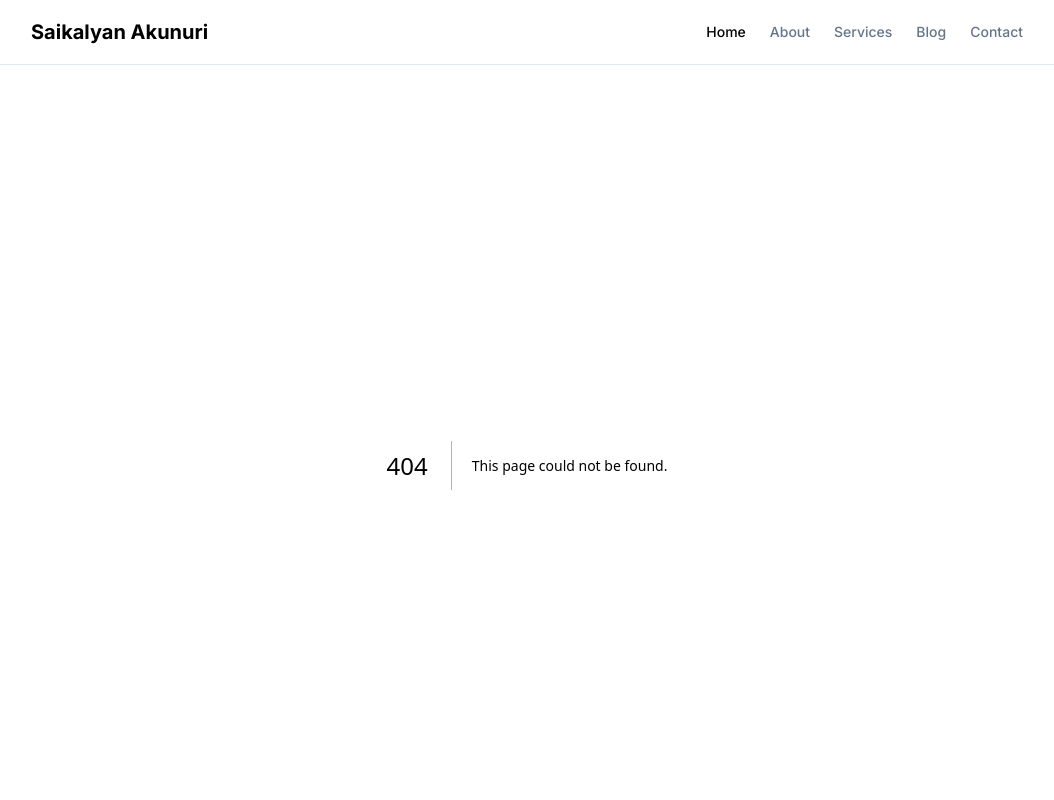
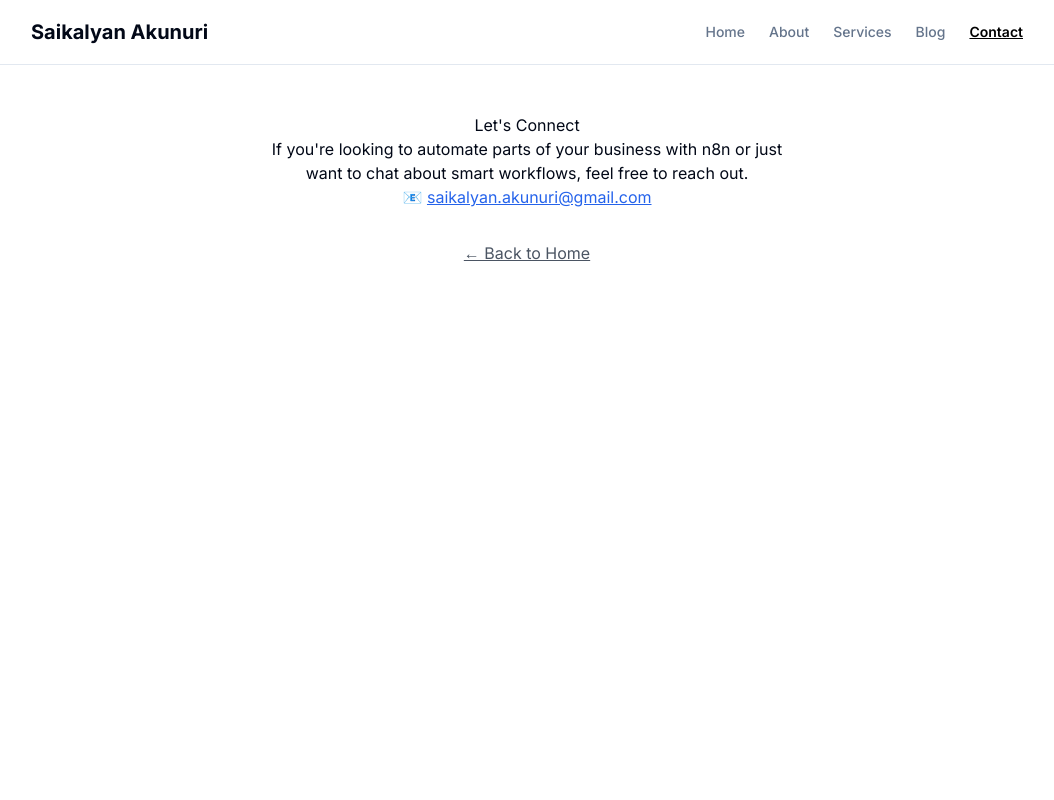
Before and after one commit to saikalyan15/Sai-Web, a Next.js app: page /contact in a window 1280 px wide. Before the commit this address had no page. Shown: the top 800 px of the page, without its empty margins (113-1167 px from the left). Built offline with nearby package versions, Linux system fonts and the light colour scheme.

Commit message:
fixed navbar issues

```diff
--- /dev/null
+++ b/app/contact/page.tsx
@@ -0,0 +1,27 @@
+import Link from "next/link";
+
+export default function ContactPage() {
+  return (
+    <div className="prose max-w-xl mx-auto mt-12 text-center px-4">
+      <h1>Let's Connect</h1>
+      <p>
+        If you're looking to automate parts of your business with n8n or just
+        want to chat about smart workflows, feel free to reach out.
+      </p>
+      <p>
+        📧{" "}
+        <a
+          href="mailto:saikalyan.akunuri@gmail.com"
+          className="text-blue-600 underline"
+        >
+          saikalyan.akunuri@gmail.com
+        </a>
+      </p>
+      <div className="mt-8">
+        <Link href="/" className="text-gray-600 underline">
+          ← Back to Home
+        </Link>
+      </div>
+    </div>
+  );
+}
--- a/components/Navbar.tsx
+++ b/components/Navbar.tsx
@@ -1,7 +1,10 @@
+"use client";
 import Link from "next/link";
+import { usePathname } from "next/navigation";
 import { Button } from "@/components/ui/button";
 
 export function Navbar() {
+  const pathname = usePathname();
   return (
     <header className="sticky top-0 z-40 w-full border-b bg-background/95 backdrop-blur supports-[backdrop-filter]:bg-background/60">
       <div className="max-w-5xl mx-auto px-4 w-full">
@@ -12,31 +15,51 @@ export function Navbar() {
           <nav className="hidden md:flex items-center gap-6">
             <Link
               href="/"
-              className="text-sm font-medium transition-colors hover:text-primary"
+              className={`text-sm font-medium transition-colors hover:text-primary ${
+                pathname === "/"
+                  ? "font-semibold text-black underline"
+                  : "text-muted-foreground"
+              }`}
             >
               Home
             </Link>
             <Link
               href="/about"
-              className="text-sm font-medium text-muted-foreground transition-colors hover:text-primary"
+              className={`text-sm font-medium transition-colors hover:text-primary ${
+                pathname === "/about"
+                  ? "font-semibold text-black underline"
+                  : "text-muted-foreground"
+              }`}
             >
               About
             </Link>
             <Link
               href="/services"
-              className="text-sm font-medium text-muted-foreground transition-colors hover:text-primary"
+              className={`text-sm font-medium transition-colors hover:text-primary ${
+                pathname === "/services"
+                  ? "font-semibold text-black underline"
+                  : "text-muted-foreground"
+              }`}
             >
               Services
             </Link>
             <Link
               href="/blog"
-              className="text-sm font-medium text-muted-foreground transition-colors hover:text-primary"
+              className={`text-sm font-medium transition-colors hover:text-primary ${
+                pathname === "/blog"
+                  ? "font-semibold text-black underline"
+                  : "text-muted-foreground"
+              }`}
             >
               Blog
             </Link>
             <Link
               href="/contact"
-              className="text-sm font-medium text-muted-foreground transition-colors hover:text-primary"
+              className={`text-sm font-medium transition-colors hover:text-primary ${
+                pathname === "/contact"
+                  ? "font-semibold text-black underline"
+                  : "text-muted-foreground"
+              }`}
             >
               Contact
             </Link>
```
